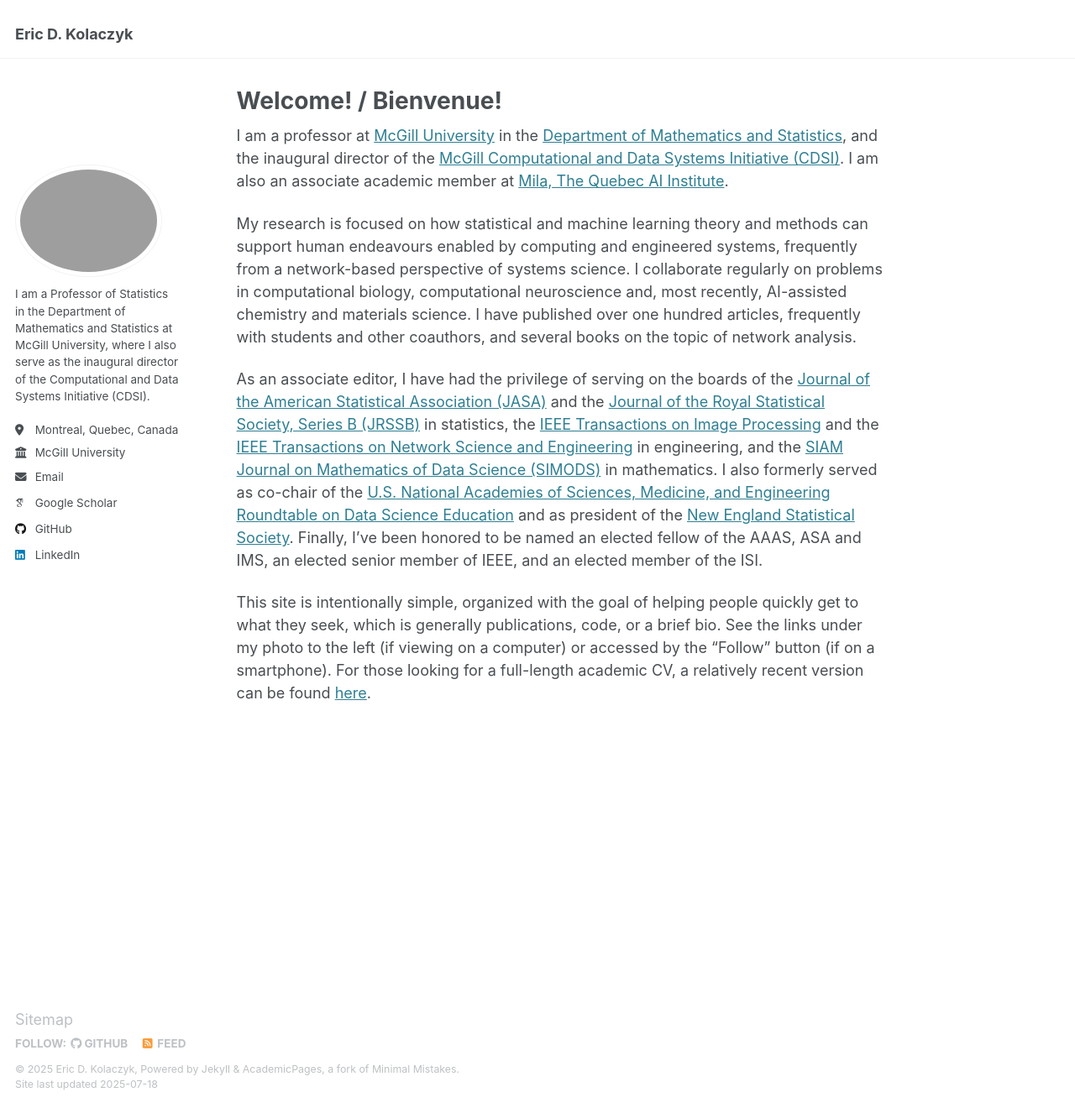
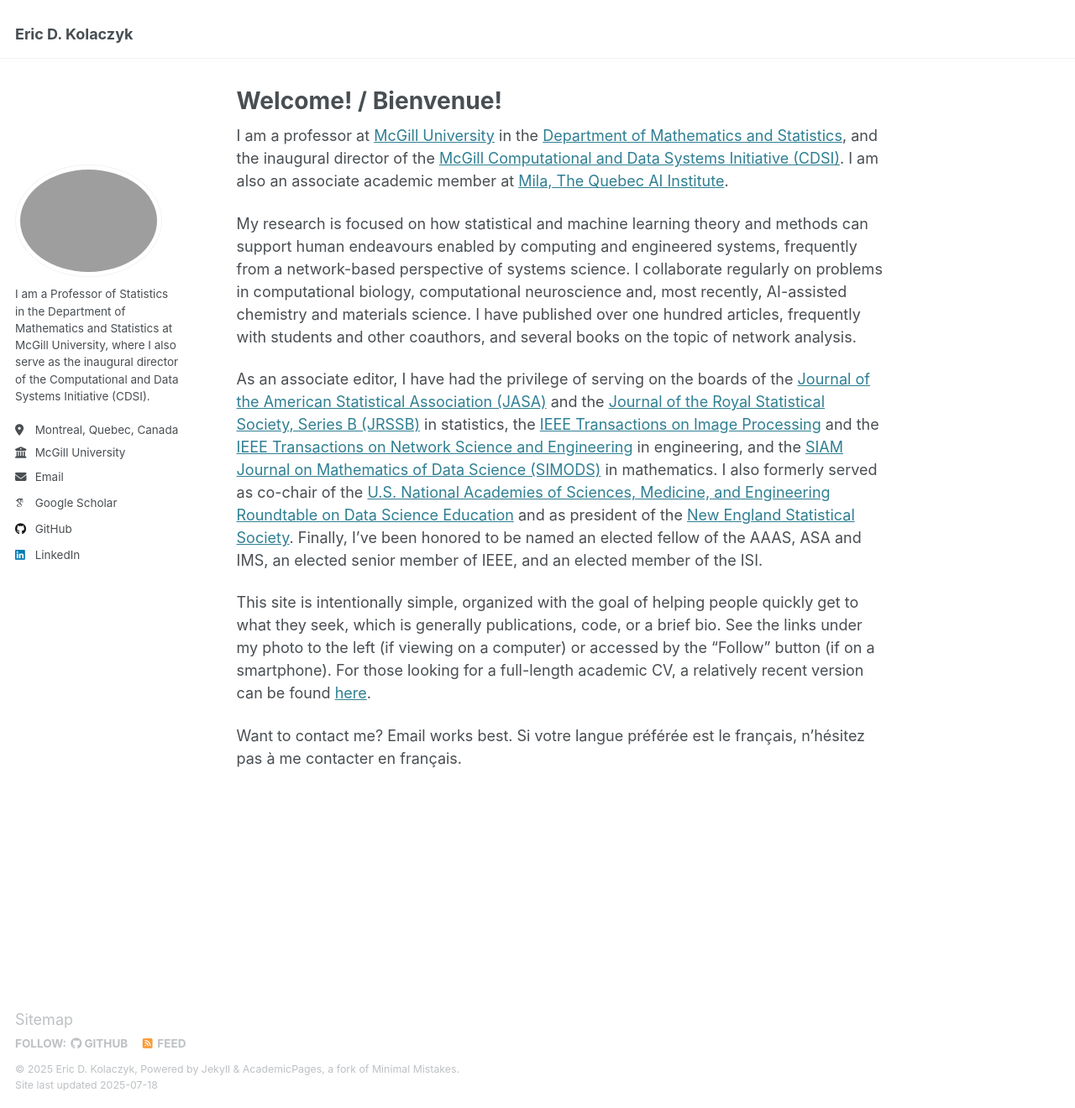
Before and after one commit to kolaczyk/kolaczyk.github.io, a Jekyll site: the page built from _pages/about.md, in a window 1280 px wide and 1320 px high. Shown: the whole window at 84% size. Built offline with Jekyll 4.4.1, drawn with Linux system fonts in a browser that asks for light colours; some web fonts are replaced.

Commit message:
Update about.md

```diff
--- a/_pages/about.md
+++ b/_pages/about.md
@@ -14,3 +14,5 @@ My research is focused on how statistical and machine learning theory and method
 As an associate editor, I have had the privilege of serving on the boards of the [Journal of the American Statistical Association (JASA)](https://www.tandfonline.com/journals/uasa20) and the [Journal of the Royal Statistical Society, Series B (JRSSB)](https://academic.oup.com/jrsssb) in statistics, the [IEEE Transactions on Image Processing](https://signalprocessingsociety.org/publications-resources/ieee-transactions-image-processing) and the [IEEE Transactions on Network Science and Engineering](https://www.comsoc.org/publications/journals/ieee-tnse) in engineering, and the [SIAM Journal on Mathematics of Data Science (SIMODS)](https://www.siam.org/publications/siam-journals/siam-journal-on-mathematics-of-data-science/) in mathematics. I also formerly served as co-chair of the [U.S. National Academies of Sciences, Medicine, and Engineering Roundtable on Data Science Education](https://www.nationalacademies.org/our-work/roundtable-on-data-science-postsecondary-education) and as president of the [New England Statistical Society](https://nestat.org/). Finally, I've been honored to be named an elected fellow of the AAAS, ASA and IMS, an elected senior member of IEEE, and an elected member of the ISI.
 
 This site is intentionally simple, organized with the goal of helping people quickly get to what they seek, which is generally publications, code, or a brief bio. See the links under my photo to the left (if viewing on a computer) or accessed by the "Follow" button (if on a smartphone).  For those looking for a full-length academic CV, a relatively recent version can be found [here](Kolaczyk CV.pdf).
+
+Want to contact me?  Email works best.  Si votre langue préférée est le français, n'hésitez pas à me contacter en français.
```
